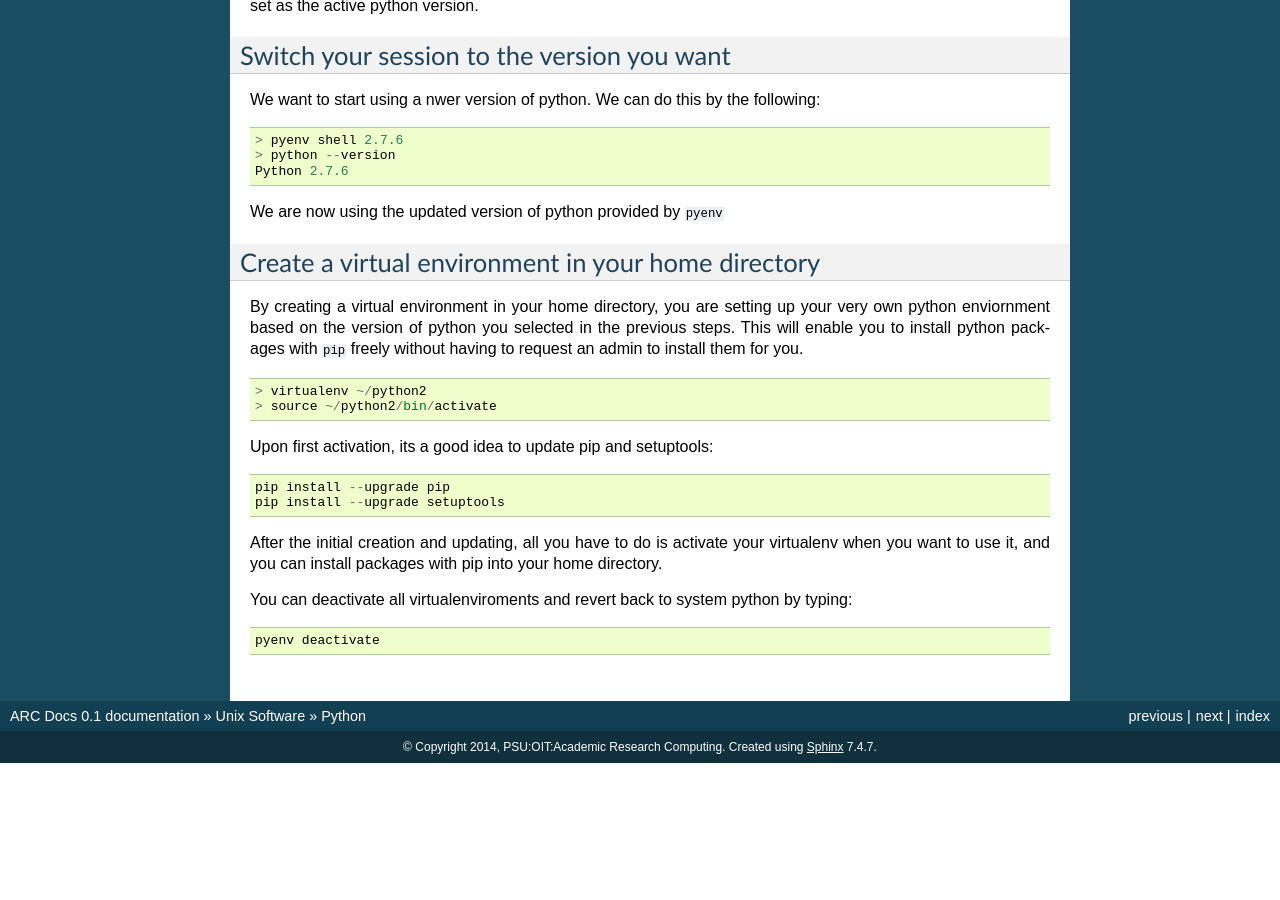
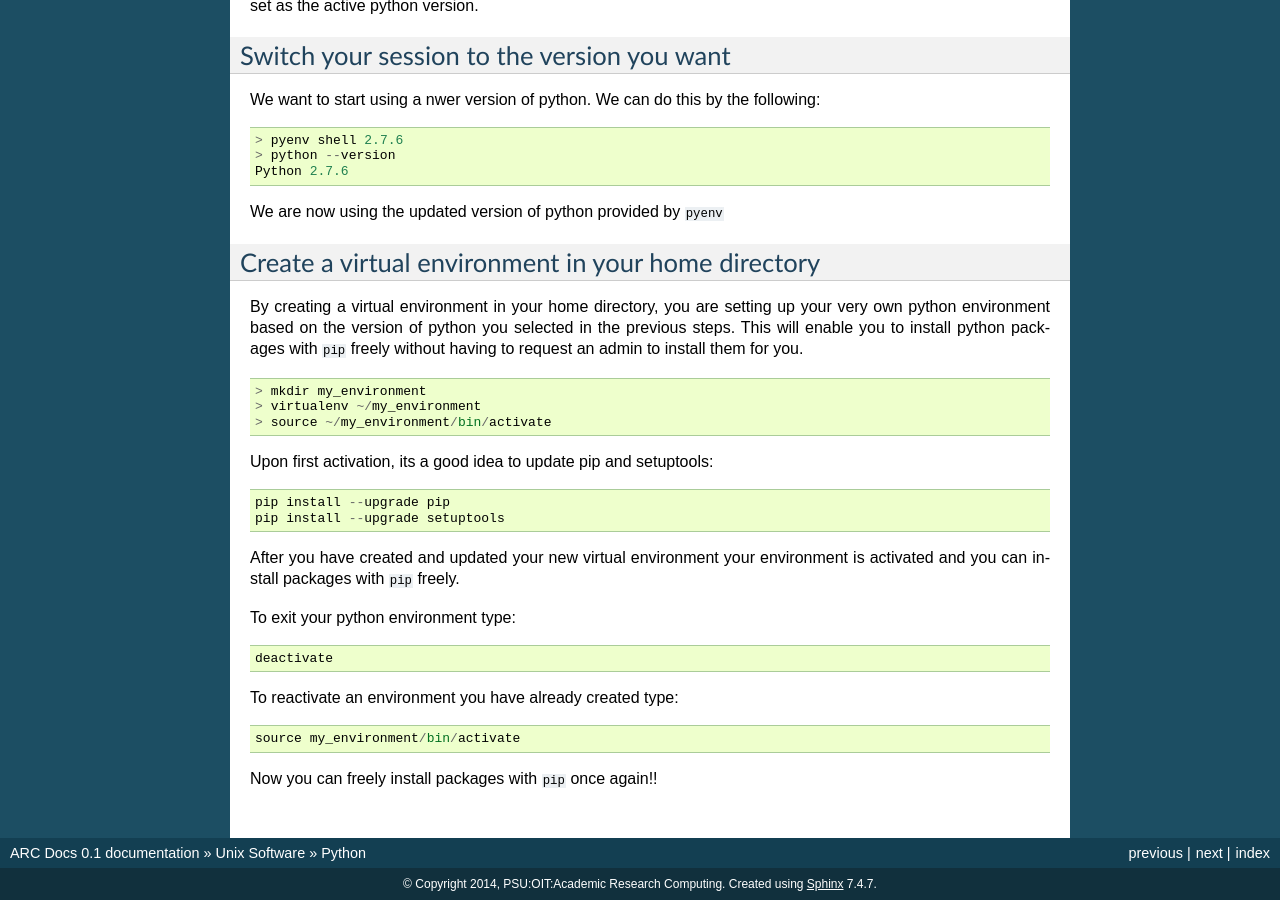
Before and after one commit to PSU-Research-Computing/psurc-docs, a Sphinx documentation site: the page built from source/unix_software/pyton.rst, in a window 1280 px wide and 900 px high, scrolled down 691 px. Built offline with Sphinx 7.4.7, drawn with Linux system fonts in a browser that asks for light colours; before the commit the page ends 1454 px from its top, so only the background shows below that.

Commit message:
Clairified pyenv env activation

```diff
--- a/source/unix_software/pyton.rst
+++ b/source/unix_software/pyton.rst
@@ -49,18 +49,25 @@ We are now using the updated version of python provided by ``pyenv``
 Create a virtual environment in your home directory
 ===================================================
 
-By creating a virtual environment in your home directory, you are setting up your very own python enviornment based on the version of python you selected in the previous steps.  This will enable you to install python packages with ``pip`` freely without having to request an admin to install them for you. ::
+By creating a virtual environment in your home directory, you are setting up your very own python environment based on the version of python you selected in the previous steps.  This will enable you to install python packages with ``pip`` freely without having to request an admin to install them for you. ::
 
-  > virtualenv ~/python2
-  > source ~/python2/bin/activate
+  > mkdir my_environment
+  > virtualenv ~/my_environment
+  > source ~/my_environment/bin/activate
 
 Upon first activation, its a good idea to update pip and setuptools::
 
   pip install --upgrade pip
   pip install --upgrade setuptools
 
-After the initial creation and updating, all you have to do is activate your virtualenv when you want to use it, and you can install packages with pip into your home directory.
+After you have created and updated your new virtual environment your environment is activated and you can install packages with ``pip`` freely.
 
-You can deactivate all virtualenviroments and revert back to system python by typing::
+To exit your python environment type: ::
 
-  pyenv deactivate
+  deactivate
+
+To reactivate an environment you have already created type: ::
+
+    source my_environment/bin/activate
+
+Now you can freely install packages with ``pip`` once again!!
```
